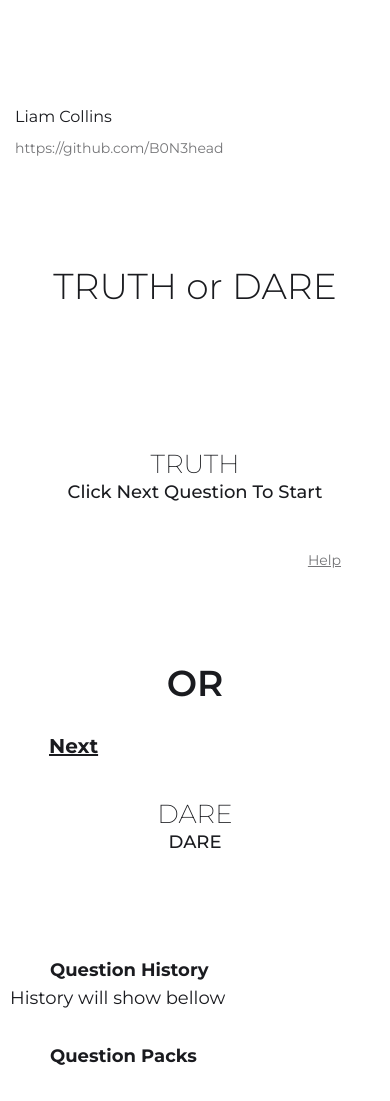
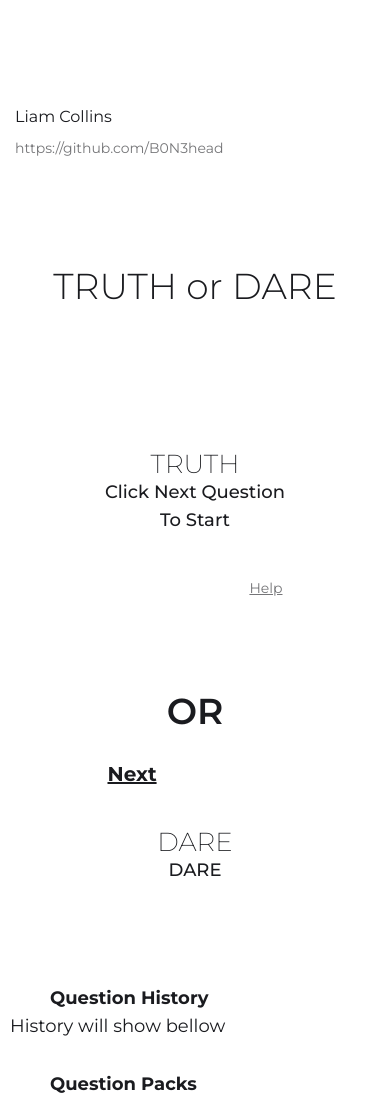
Before and after one commit to B0N3head/Truth-or-Dare-JS, a plain HTML site: page index.html in a window 390 px wide. Shown: the top 1101 px of the page. Drawn offline with nearby package versions, Linux system fonts and the light colour scheme; no server answers.

Commit message:
fix mobile zoom issue

```diff
--- a/index.html
+++ b/index.html
@@ -24,7 +24,7 @@
     </div>
     <div class="wf-section">
 
-        <div class="mobileText" style="display: inherit;padding-left: 10%;padding-right: 10%;">
+        <div class="mobileText" style="display: inherit;padding-left: 25%;padding-right: 25%;">
             <div class="columns w-row">
                 <div class="text-block">TRUTH</div>
                 <div class="text-block-3" id="truthText2">TRUTH</div>
```
